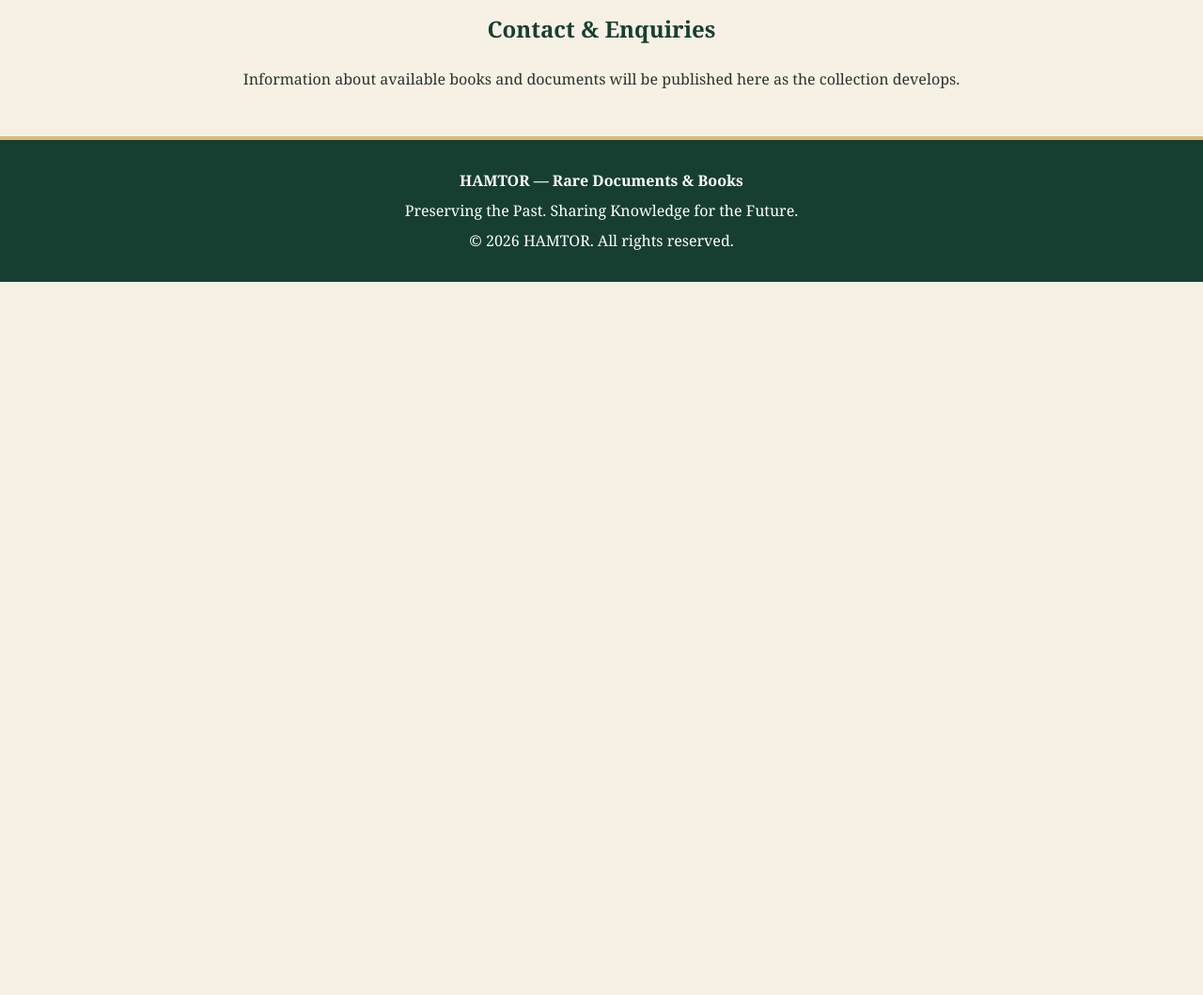
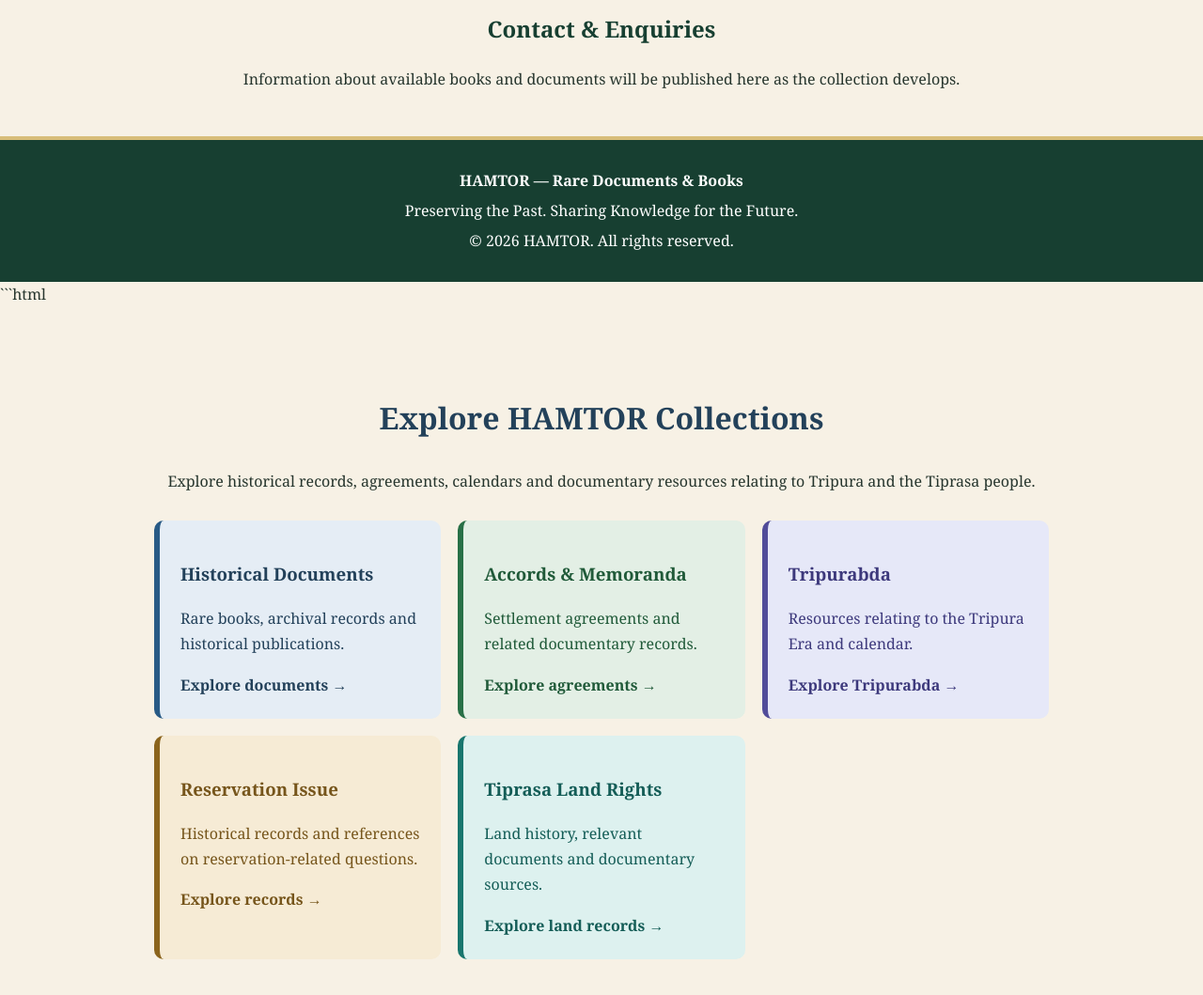
Before and after one commit to Mangal2026/hamtor, a plain HTML site: page index.html in a window 1280 px wide. Shown: the part 1713-2772 px from the top of the page at 94% size. Before the commit the page ends 2013 px from the top, so only its background shows below. Drawn offline with Linux system fonts and the light colour scheme.

Commit message:
Add HAMTOR collection directory section
Added a new section for HAMTOR collections with links to various resources related to historical documents, accords, Tripurabda, reservation issues, and land rights.

````diff
--- a/index.html
+++ b/index.html
@@ -200,5 +200,56 @@
     <p>Preserving the Past. Sharing Knowledge for the Future.</p>
     <p>&copy; 2026 HAMTOR. All rights reserved.</p>
   </footer>
+```html
+<!-- HAMTOR COLLECTION DIRECTORY -->
+<section id="collections" style="max-width:1000px;margin:40px auto;padding:24px;">
+  <h2 style="text-align:center;color:#23415A;font-size:2em;">
+    Explore HAMTOR Collections
+  </h2>
+  <p style="text-align:center;margin-bottom:28px;">
+    Explore historical records, agreements, calendars and documentary
+    resources relating to Tripura and the Tiprasa people.
+  </p>
+
+  <div style="display:grid;grid-template-columns:repeat(auto-fit,minmax(230px,1fr));gap:18px;">
+
+    <a href="documents.html"
+       style="display:block;padding:22px;background:#E5EDF5;color:#23415A;border-left:6px solid #285A85;border-radius:10px;text-decoration:none;">
+      <h3>Historical Documents</h3>
+      <p>Rare books, archival records and historical publications.</p>
+      <strong>Explore documents →</strong>
+    </a>
+
+    <a href="accords-mos/"
+       style="display:block;padding:22px;background:#E3EFE5;color:#205A39;border-left:6px solid #287047;border-radius:10px;text-decoration:none;">
+      <h3>Accords &amp; Memoranda</h3>
+      <p>Settlement agreements and related documentary records.</p>
+      <strong>Explore agreements →</strong>
+    </a>
+
+    <a href="tripurabda/"
+       style="display:block;padding:22px;background:#E6E8F8;color:#3D397C;border-left:6px solid #514C99;border-radius:10px;text-decoration:none;">
+      <h3>Tripurabda</h3>
+      <p>Resources relating to the Tripura Era and calendar.</p>
+      <strong>Explore Tripurabda →</strong>
+    </a>
+
+    <a href="reservation-issue/"
+       style="display:block;padding:22px;background:#F6EBD5;color:#76551B;border-left:6px solid #8B641C;border-radius:10px;text-decoration:none;">
+      <h3>Reservation Issue</h3>
+      <p>Historical records and references on reservation-related questions.</p>
+      <strong>Explore records →</strong>
+    </a>
+
+    <a href="tiprasa-land-rights/"
+       style="display:block;padding:22px;background:#DDF1EF;color:#145D57;border-left:6px solid #18766E;border-radius:10px;text-decoration:none;">
+      <h3>Tiprasa Land Rights</h3>
+      <p>Land history, relevant documents and documentary sources.</p>
+      <strong>Explore land records →</strong>
+    </a>
+
+  </div>
+</section>
+<!-- END HAMTOR COLLECTION DIRECTORY -->
 </body>
 </html>
````
